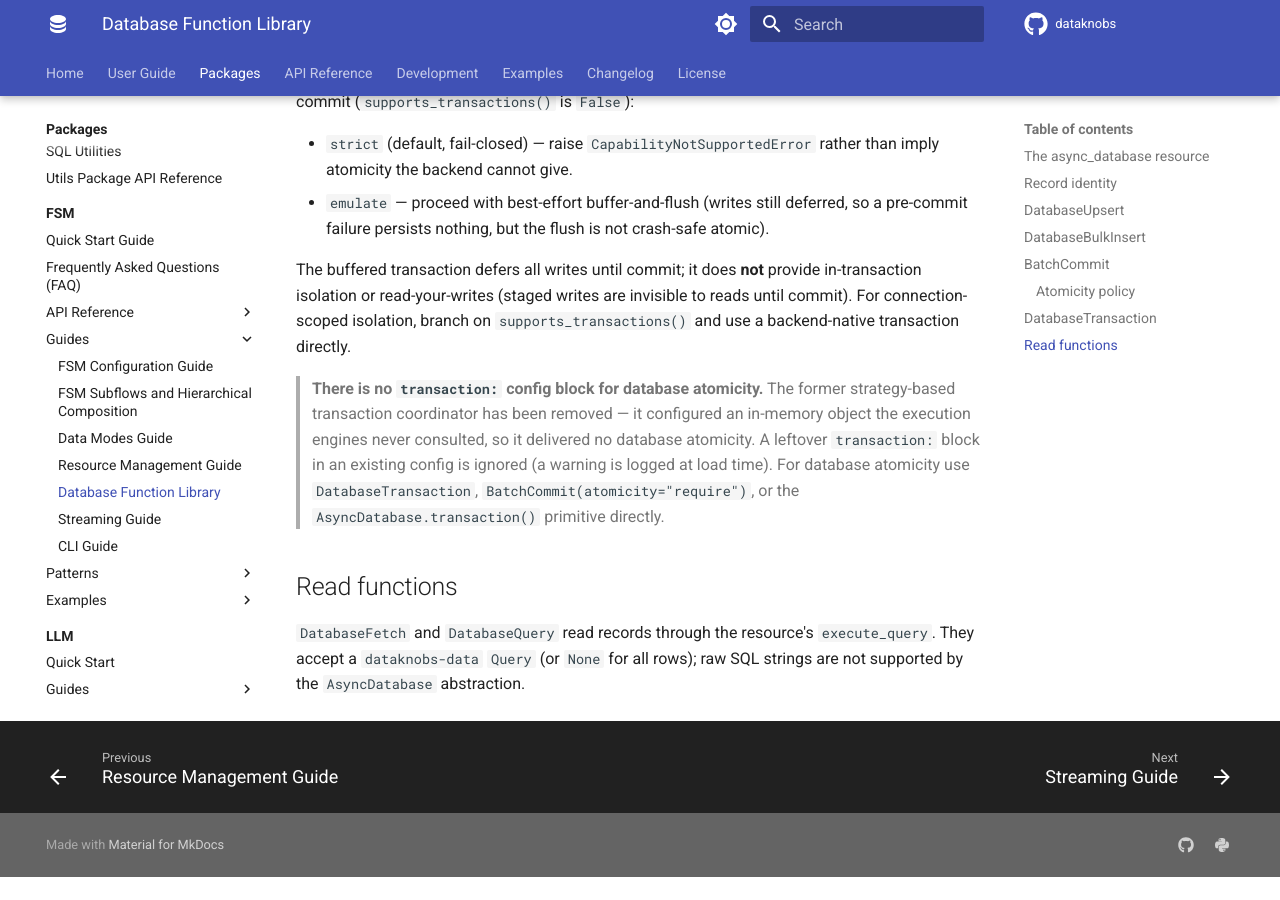
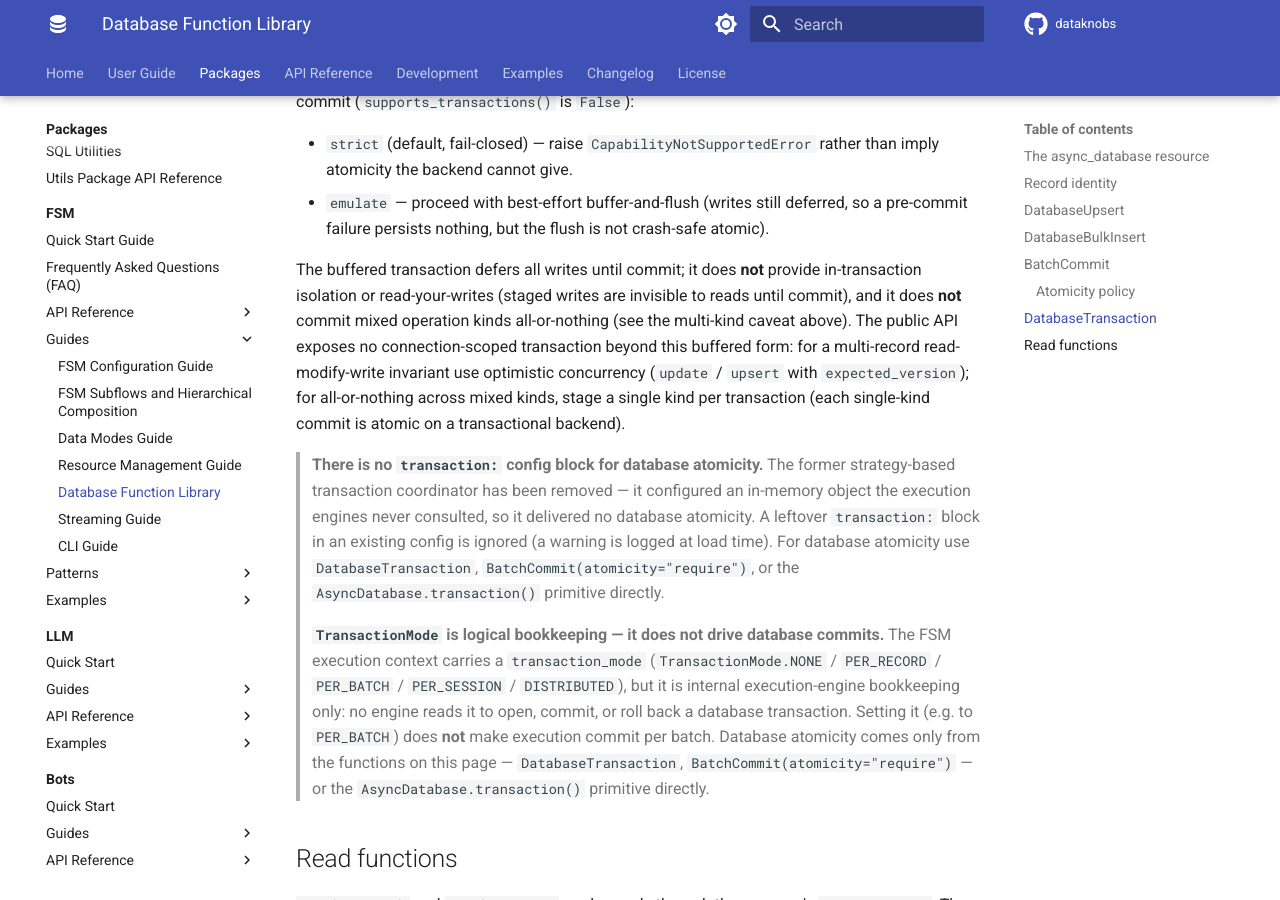
Before and after one commit to KBS-Labs/dataknobs, an MkDocs documentation site: the page built from docs/packages/fsm/guides/database-functions.md, in a window 1280 px wide and 900 px high, scrolled down 5021 px. Built offline with MkDocs 1.6.1 and Material for MkDocs 9.7.7, drawn with Linux system fonts in a browser that asks for light colours; comment, search, counter and statistics services are not loaded; before the commit the page ends 5898 px from its top, so only the background shows below that.

Commit message:
docs(data,fsm): correct dangling transaction-atomicity guidance
The buffered-transaction docs directed consumers to a "backend-native
transaction" primitive for cross-kind atomicity and connection-scoped
isolation, but the public API exposes no such primitive — only the
buffered db.transaction() form. Consumers following the guidance had to
reach into backend internals.

Correct all five sites (the dataknobs_data.transactions module docstring,
the data Transactions guide in both dual-docs locations, and the FSM
Database Functions guide) to state the actual options: stage a single
operation kind per transaction for all-or-nothing on a transactional
backend, and use optimistic concurrency (update/upsert with
expected_version) for a read-modify-write invariant.

Also document at the guide level that the FSM TransactionMode /
ExecutionContext.transaction_mode is logical bookkeeping only and does
not drive database commit/rollback.

Docs-only; no behavior change.

Co-Authored-By: Claude Opus 4.8 (1M context) <noreply@anthropic.com>

```diff
--- a/docs/packages/fsm/guides/database-functions.md
+++ b/docs/packages/fsm/guides/database-functions.md
@@ -234,8 +234,12 @@ guarantee atomic commit (`supports_transactions()` is `False`):
 
 The buffered transaction defers all writes until commit; it does **not** provide
 in-transaction isolation or read-your-writes (staged writes are invisible to
-reads until commit). For connection-scoped isolation, branch on
-`supports_transactions()` and use a backend-native transaction directly.
+reads until commit), and it does **not** commit mixed operation kinds
+all-or-nothing (see the multi-kind caveat above). The public API exposes no
+connection-scoped transaction beyond this buffered form: for a multi-record
+read-modify-write invariant use optimistic concurrency (`update` / `upsert` with
+`expected_version`); for all-or-nothing across mixed kinds, stage a single kind
+per transaction (each single-kind commit is atomic on a transactional backend).
 
 > **There is no `transaction:` config block for database atomicity.** The
 > former strategy-based transaction coordinator has been removed — it
@@ -245,6 +249,16 @@ reads until commit). For connection-scoped isolation, branch on
 > atomicity use `DatabaseTransaction`, `BatchCommit(atomicity="require")`, or
 > the `AsyncDatabase.transaction()` primitive directly.
 
+> **`TransactionMode` is logical bookkeeping — it does not drive database
+> commits.** The FSM execution context carries a `transaction_mode`
+> (`TransactionMode.NONE` / `PER_RECORD` / `PER_BATCH` / `PER_SESSION` /
+> `DISTRIBUTED`), but it is internal execution-engine bookkeeping only: no
+> engine reads it to open, commit, or roll back a database transaction. Setting
+> it (e.g. to `PER_BATCH`) does **not** make execution commit per batch.
+> Database atomicity comes only from the functions on this page —
+> `DatabaseTransaction`, `BatchCommit(atomicity="require")` — or the
+> `AsyncDatabase.transaction()` primitive directly.
+
 ## Read functions
 
 `DatabaseFetch` and `DatabaseQuery` read records through the resource's
```
Also changed, not shown: docs/packages/data/transactions.md (+7 -4 lines), packages/data/CHANGELOG.md (+9 -0 lines), packages/data/docs/TRANSACTIONS.md (+7 -4 lines), packages/fsm/CHANGELOG.md (+7 -0 lines), 1 other file.
